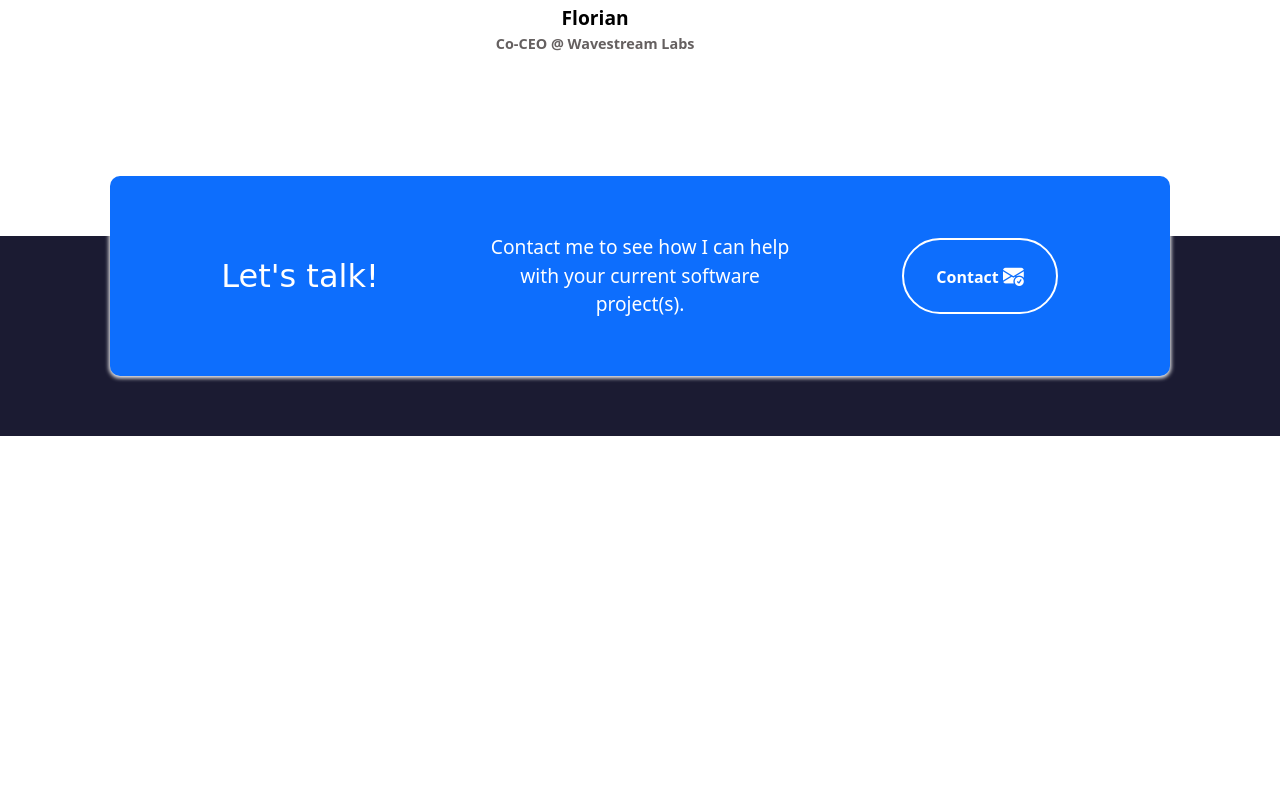
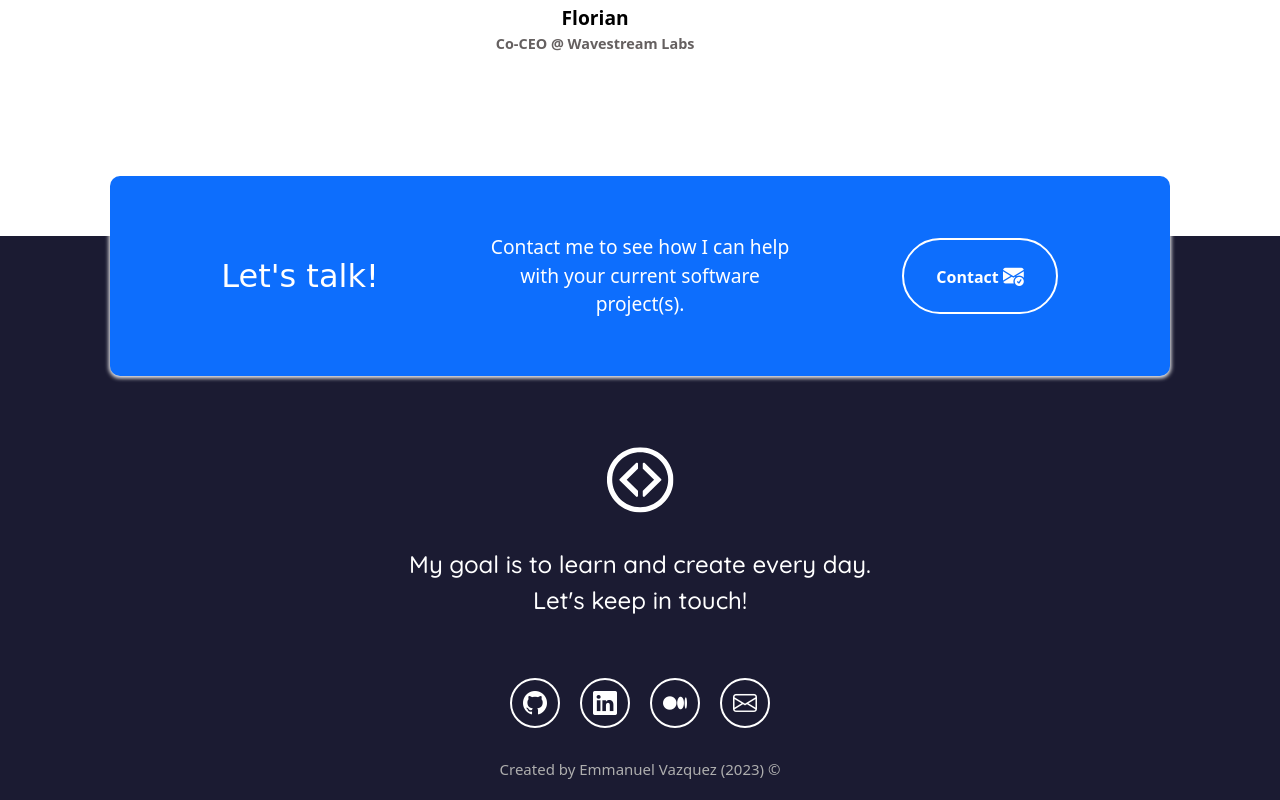
Before and after one commit to mannyjv/portfolio-site, a plain HTML site: page index.html in a window 1280 px wide. Shown: the part 3590-4390 px from the top of the page. Before the commit the page ends 4026 px from the top, so only its background shows below. Drawn offline with nearby package versions, Linux system fonts and the light colour scheme; a web font is replaced by a local one.

Commit message:
add footer section

```diff
--- a/index.html
+++ b/index.html
@@ -29,10 +29,11 @@
     <!-- Other -->
     <title>Emmanuel Vazquez | Fullstack Developer</title>
     <link rel="icon" type="image/x-icon" href="images/site-icon.png" />
+    <!-- Google fonts -->
     <link rel="preconnect" href="https://fonts.googleapis.com" />
     <link rel="preconnect" href="https://fonts.gstatic.com" crossorigin />
     <link
-      href="https://fonts.googleapis.com/css2?family=Rubik+Dirt&family=Share+Tech+Mono&display=swap"
+      href="https://fonts.googleapis.com/css2?family=Quicksand:wght@500&family=Rubik+Dirt&family=Share+Tech+Mono&display=swap"
       rel="stylesheet"
     />
   </head>
@@ -73,6 +74,7 @@
         </div>
       </div>
     </nav>
+
     <section class="hero align-items-stretch" id="" role="contentinfo">
       <div
         class="main-hero d-flex flex-column justify-content-center align-items-center"
@@ -450,13 +452,14 @@
 
     <section class="contact dark-section">
       <div class="container">
-        <div class="container text-center rectangle d-flex justify-content-evenly">
+        <div
+          class="container text-center rectangle d-flex justify-content-evenly"
+        >
           <div class="row">
-            <div class="col-12 col-md-4 section-title">
-              Let's talk!
-            </div>
+            <div class="col-12 col-md-4 section-title">Let's talk!</div>
             <div class="col-12 col-md-4 description">
-              Contact me to see how I can help with your current software project(s).
+              Contact me to see how I can help with your current software
+              project(s).
             </div>
             <div class="col-12 col-md-4">
               <a href="mailto:emmanuel.vazquez06@gmail.com">
@@ -467,8 +470,56 @@
               </a>
             </div>
           </div>
+        </div>
       </div>
     </section>
+
+    <footer
+      class="dark-section d-flex flex-column align-items-center justify-content-center"
+    >
+      <img
+        class="footer-logo"
+        src="images/white-footer-icon.svg"
+        alt="portfolio logo"
+      />
+      <p class="footer-text text-center">
+        My goal is to learn and create every day.<br />
+        Let's keep in touch!
+      </p>
+      <div
+        class="social-media-icons d-flex flex-wrap align-items-center justify-content-center"
+      >
+        <a
+          href="https://github.com/mannyjv"
+          target="_blank"
+          rel="noopener noreferrer"
+        >
+          <i class="bi bi-github"></i>
+        </a>
+        <a
+          href="https://www.linkedin.com/in/emmanueljvazquez/"
+          target="_blank"
+          rel="noopener noreferrer"
+        >
+          <i class="bi bi-linkedin"></i>
+        </a>
+        <a
+          href="https://medium.com/@emmanuel-vazquez06/list/reading-list"
+          target="_blank"
+          rel="noopener noreferrer"
+        >
+          <i class="bi bi-medium"></i>
+        </a>
+        <a
+          href="mailto:emmanuel.vazquez06@gmail.com"
+          target="_blank"
+          rel="noopener noreferrer"
+        >
+          <i class="bi bi-envelope"></i>
+        </a>
+      </div>
+      <div class="author-rights">Created by Emmanuel Vazquez (2023) &#169;</div>
+    </footer>
     <script
       src="https://cdn.jsdelivr.net/npm/bootstrap@5.3.0/dist/js/bootstrap.bundle.min.js"
       integrity="sha384-geWF76RCwLtnZ8qwWowPQNguL3RmwHVBC9FhGdlKrxdiJJigb/j/68SIy3Te4Bkz"
--- a/style.css
+++ b/style.css
@@ -324,6 +324,58 @@ h1 {
   color: black;
 }
 
+/* footer */
+.footer {
+  min-height: 500px;
+}
+
+.footer-logo {
+  height: 70px;
+  width: 70px;
+  margin: 10px;
+}
+
+.footer-text {
+  font-size: 1.5rem;
+  padding: 20px;
+  margin-bottom: 30px;
+  font-family: "Quicksand", sans-serif;
+}
+
+.social-media-icons a {
+  width: 50px;
+  height: 50px;
+  display: flex;
+  align-items: center;
+  justify-content: center;
+  padding: 2px;
+  margin: 10px;
+  border: 2px solid white;
+  border-radius: 50%;
+  transition: all 0.2s ease-in;
+}
+
+.social-media-icons i {
+  color: white;
+  font-size: 1.5rem;
+  transition: all 0.2s ease-in;
+}
+
+.social-media-icons a:hover {
+  background-color: white;
+  border: 2px solid rgb(13, 110, 253);
+}
+
+.social-media-icons a:hover i {
+  color: black;
+}
+
+.author-rights {
+  font-size: 15px;
+  color: #aeaeae;
+  padding: 20px;
+}
+
 /* responsiveness */
 @media screen and (max-width: 400px) {
   .overlay p {
```
Also changed, not shown: images/white-footer-icon.svg (added).
